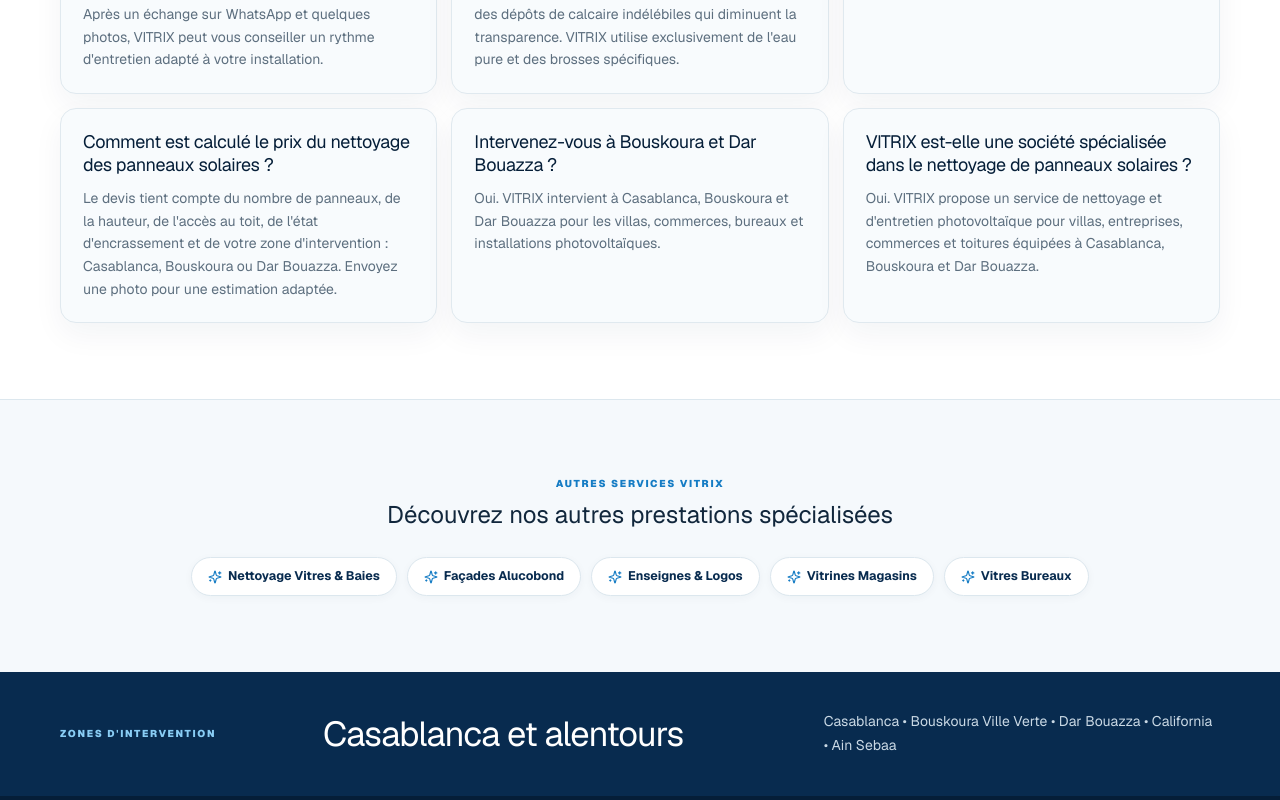
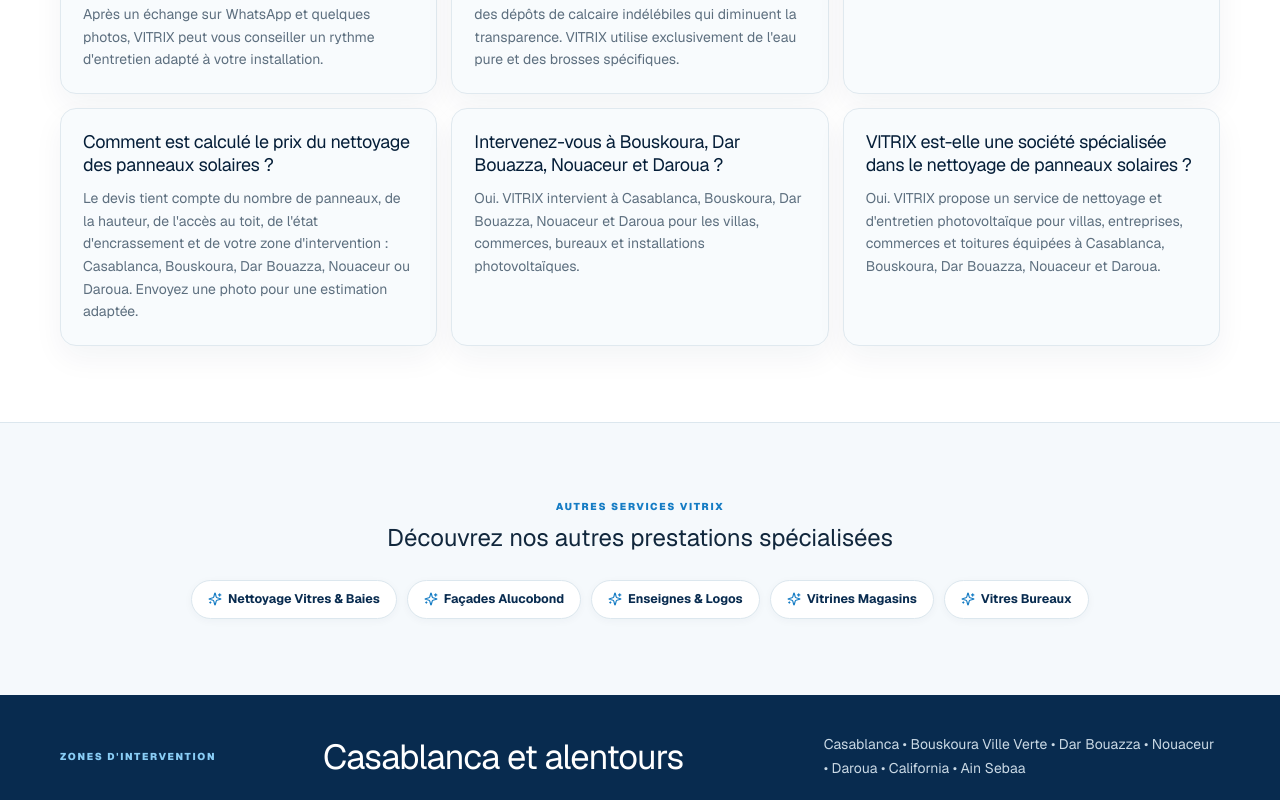
Before and after one commit to aemakboul-rgb/vitrix, a Next.js app: page /nettoyage-panneaux-solaires-casablanca in a window 1280 px wide. Shown: the part 1680-2480 px from the top of the page. Built offline with nearby package versions, Linux system fonts and the light colour scheme.

Commit message:
Extend solar service areas to Nouaceur and Daroua

```diff
--- a/app/layout.tsx
+++ b/app/layout.tsx
@@ -47,6 +47,8 @@ const structuredData = {
         { "@type": "City", name: "Casablanca" },
         { "@type": "Place", name: "Bouskoura" },
         { "@type": "Place", name: "Dar Bouazza" },
+        { "@type": "Place", name: "Nouaceur" },
+        { "@type": "Place", name: "Daroua" },
       ],
       sameAs: [`https://wa.me/212705540864`],
       contactPoint: {
@@ -76,6 +78,8 @@ const structuredData = {
         { "@type": "City", name: "Casablanca" },
         { "@type": "Place", name: "Bouskoura" },
         { "@type": "Place", name: "Dar Bouazza" },
+        { "@type": "Place", name: "Nouaceur" },
+        { "@type": "Place", name: "Daroua" },
       ],
       audience: {
         "@type": "BusinessAudience",
--- a/app/nettoyage-panneaux-solaires-casablanca/page.tsx
+++ b/app/nettoyage-panneaux-solaires-casablanca/page.tsx
@@ -3,7 +3,7 @@ import { SeoServicePage } from "../seo-page";
 
 const title = "Nettoyage & Lavage de Panneaux Solaires à Casablanca | VITRIX";
 const description =
-  "VITRIX, société de nettoyage de panneaux solaires à Casablanca, Bouskoura et Dar Bouazza. Lavage photovoltaïque à l'eau pure, brosses douces et devis rapide par WhatsApp.";
+  "VITRIX, société de nettoyage de panneaux solaires à Casablanca, Bouskoura, Dar Bouazza, Nouaceur et Daroua. Lavage photovoltaïque à l'eau pure, brosses douces et devis rapide par WhatsApp.";
 
 export const metadata: Metadata = {
   title,
@@ -18,6 +18,8 @@ export const metadata: Metadata = {
     "devis nettoyage panneaux solaires Casablanca",
     "nettoyage panneaux solaires Bouskoura",
     "nettoyage panneau solaire Dar Bouazza",
+    "nettoyage panneaux solaires Nouaceur",
+    "nettoyage panneaux solaires Daroua",
     "société nettoyage panneaux solaires Maroc",
     "société nettoyage panneaux solaires Casablanca",
     "entreprise nettoyage panneaux solaires Casablanca",
@@ -46,7 +48,7 @@ const jsonLd = {
         telephone: "+212705540864",
         url: "https://vitres.online",
       },
-      areaServed: ["Casablanca", "Bouskoura", "Dar Bouazza"],
+      areaServed: ["Casablanca", "Bouskoura", "Dar Bouazza", "Nouaceur", "Daroua"],
       description,
     },
     {
@@ -81,7 +83,7 @@ const jsonLd = {
           name: "Dans quelles zones intervenez-vous ?",
           acceptedAnswer: {
             "@type": "Answer",
-            text: "VITRIX intervient à Casablanca, Bouskoura et Dar Bouazza pour les villas, commerces, bureaux et installations photovoltaïques.",
+            text: "VITRIX intervient à Casablanca, Bouskoura, Dar Bouazza, Nouaceur et Daroua pour les villas, commerces, bureaux et installations photovoltaïques.",
           },
         },
         {
@@ -89,7 +91,7 @@ const jsonLd = {
           name: "Pourquoi choisir une entreprise spécialisée pour le nettoyage photovoltaïque ?",
           acceptedAnswer: {
             "@type": "Answer",
-            text: "Une entreprise spécialisée utilise une méthode adaptée au verre photovoltaïque, à l'accès de la toiture et au niveau d'encrassement. VITRIX propose un devis préalable pour les interventions à Casablanca, Bouskoura et Dar Bouazza.",
+            text: "Une entreprise spécialisée utilise une méthode adaptée au verre photovoltaïque, à l'accès de la toiture et au niveau d'encrassement. VITRIX propose un devis préalable dans ses zones d'intervention.",
           },
         },
       ],
@@ -104,13 +106,13 @@ export default function Page() {
       <SeoServicePage
         eyebrow="SOLAIRE & PHOTOVOLTAÏQUE"
         title="Nettoyage & Lavage de Panneaux Solaires à Casablanca"
-        intro="VITRIX est une société de nettoyage photovoltaïque : lavage à l'eau pure pour villas, entreprises et installations solaires à Casablanca, Bouskoura et Dar Bouazza."
+        intro="VITRIX est une société de nettoyage photovoltaïque : lavage à l'eau pure pour villas, entreprises et installations solaires à Casablanca, Bouskoura, Dar Bouazza, Nouaceur et Daroua."
         image="/service-panneaux-solaires.jpg"
         imageAlt="Nettoyage professionnel de panneaux solaires photovoltaïques à Casablanca"
         whatsappMessage="Bonjour VITRIX, je souhaite un devis pour le nettoyage de mes panneaux solaires à Casablanca."
         canonicalPath="/nettoyage-panneaux-solaires-casablanca"
-        benefits={["Eau déminéralisée sans calcaire", "Brosses douces adaptées au photovoltaïque", "Casablanca, Bouskoura & Dar Bouazza"]}
-        areas={["Casablanca", "Bouskoura Ville Verte", "Dar Bouazza", "California", "Ain Sebaa"]}
+        benefits={["Eau déminéralisée sans calcaire", "Brosses douces adaptées au photovoltaïque", "5 zones d'intervention autour de Casablanca"]}
+        areas={["Casablanca", "Bouskoura Ville Verte", "Dar Bouazza", "Nouaceur", "Daroua", "California", "Ain Sebaa"]}
         details={[
           {
             title: "Production préservée",
@@ -144,15 +146,15 @@ export default function Page() {
           },
           {
             q: "Comment est calculé le prix du nettoyage des panneaux solaires ?",
-            a: "Le devis tient compte du nombre de panneaux, de la hauteur, de l'accès au toit, de l'état d'encrassement et de votre zone d'intervention : Casablanca, Bouskoura ou Dar Bouazza. Envoyez une photo pour une estimation adaptée.",
+            a: "Le devis tient compte du nombre de panneaux, de la hauteur, de l'accès au toit, de l'état d'encrassement et de votre zone d'intervention : Casablanca, Bouskoura, Dar Bouazza, Nouaceur ou Daroua. Envoyez une photo pour une estimation adaptée.",
           },
           {
-            q: "Intervenez-vous à Bouskoura et Dar Bouazza ?",
-            a: "Oui. VITRIX intervient à Casablanca, Bouskoura et Dar Bouazza pour les villas, commerces, bureaux et installations photovoltaïques.",
+            q: "Intervenez-vous à Bouskoura, Dar Bouazza, Nouaceur et Daroua ?",
+            a: "Oui. VITRIX intervient à Casablanca, Bouskoura, Dar Bouazza, Nouaceur et Daroua pour les villas, commerces, bureaux et installations photovoltaïques.",
           },
           {
             q: "VITRIX est-elle une société spécialisée dans le nettoyage de panneaux solaires ?",
-            a: "Oui. VITRIX propose un service de nettoyage et d'entretien photovoltaïque pour villas, entreprises, commerces et toitures équipées à Casablanca, Bouskoura et Dar Bouazza.",
+            a: "Oui. VITRIX propose un service de nettoyage et d'entretien photovoltaïque pour villas, entreprises, commerces et toitures équipées à Casablanca, Bouskoura, Dar Bouazza, Nouaceur et Daroua.",
           },
         ]}
       />
--- a/app/nettoyage-vitres-bouskoura/page.tsx
+++ b/app/nettoyage-vitres-bouskoura/page.tsx
@@ -34,7 +34,7 @@ export default function Page() {
       whatsappMessage="Bonjour VITRIX, je souhaite un devis pour le nettoyage de mes baies vitrées / panneaux solaires à Bouskoura."
       canonicalPath="/nettoyage-vitres-bouskoura"
       benefits={["Villas de prestige & grandes baies", "Nettoyage combiné vitres + panneaux solaires", "Devis express par photos"]}
-      areas={["Bouskoura Ville Verte", "Bouskoura Golf City", "Victoria", "Casablanca Sud"]}
+      areas={["Bouskoura Ville Verte", "Bouskoura Golf City", "Victoria", "Nouaceur", "Casablanca Sud"]}
       details={[
         { title: "Grandes Baies Vitrées de Villas", text: "Nettoyage spécialisé des baies à galandage, verrières et fenêtres grande hauteur sans aucune trace résiduelle." },
         { title: "Panneaux Solaires Résidentiels", text: "Décrassage de vos panneaux photovoltaïques en toiture pour maximiser l'autoconsommation électrique de votre villa." },
```
